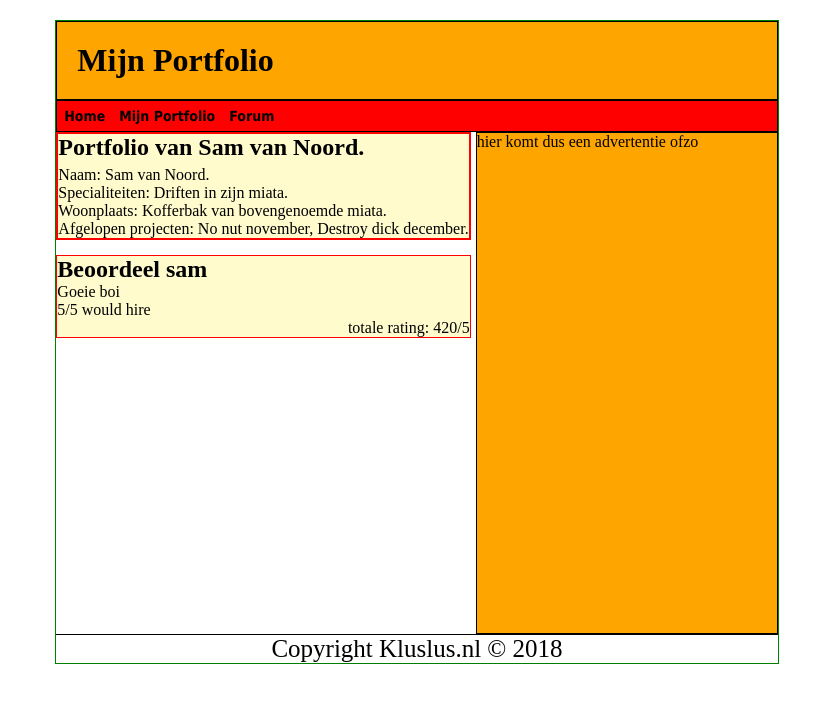
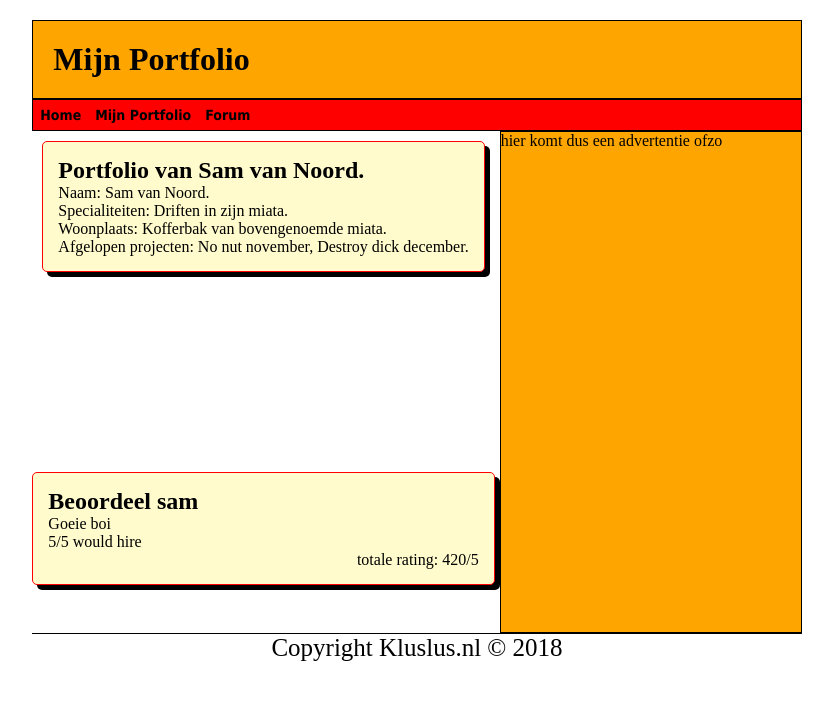
Before and after one commit to slvn99/Kluslus.nl, a PHP site: page /portfolio.html in a window 1280 px wide. Shown: the top 703 px of the page, without its empty margins (223-1056 px from the left). Run offline with PHP 8.4, Linux system fonts and the light colour scheme.

Commit message:
flexboxes gefinisht, rounded corners toegevoegd en box shadows.

```diff
--- a/Website shit/portfolio.css
+++ b/Website shit/portfolio.css
@@ -13,19 +13,19 @@ body{
 	display: flex;
 	justify-content: center;
 	flex-direction: column;
-	flex 1;
+
 	width: 100%;
 }
 article{
-	margin-bottom:15px;
+
 	background:#fffbcc;
 }
 
 #wrapper{
-	border: 1px solid green;
+
 
 	display:flex;
-	flex:1 1 auto;
+	flex:1;
 	margin: 20px auto;
 	text-align:left;
 	flex-direction: column;
@@ -43,6 +43,8 @@ article{
 #navigatiebalk{
 	background:red;
 	border: 1px solid black;
+	display:inline-flex;
+	flex-direction:row;
 	}
 
 #navigatiebalk li{
@@ -54,31 +56,38 @@ article{
 #updatingnews{
 	display:flex;
 	flex-direction:row;
-	flex: 1 1 auto;
-
+	flex: 1;
 }
 
 
 #mainsection{
 
-	flex: 1 1 auto;
+
+
 
 
 }
 
 #portfolio{
 	display:block;
-
+	border: 1px solid red;
+	margin: 10px;
+	border-radius:5px;
+	padding: 15px;
+	box-shadow: 5px 5px;
 }
 
 
 
 #info{
 
-	border: 2px solid red;
+
+
+
+
 }
 #naamportfolio{
-	margin-bottom: 5px;
+
 }
 
 
@@ -93,7 +102,12 @@ article{
 }
 #beoordeling{
 	border: solid red 1px;
-	margin-top:5px;
+	border-radius: 5px;
+	margin-top: 200PX;
+	padding: 15px;
+	box-shadow: 5px 5px;
+
+
 }
 #beoordeeltext{
 
--- a/Website shit/portfolio.html
+++ b/Website shit/portfolio.html
@@ -32,7 +32,7 @@
 
 		</ARTICLE>
 
-		<ARTICLE ID ="beoordeling">
+		<ARTICLE ID="beoordeling">
 			<HEADER ID= "beoordelingheader">
 			<h2 ID ="beoordeeltext">Beoordeel sam</h2>
 			<p ID= "oordeelgebruiker">Goeie boi</p>
@@ -46,7 +46,7 @@
 	<ASIDE ID= "sidebar">
 	<p>hier komt dus een advertentie ofzo</p>
 	</ASIDE>
-    </DIv>
+    </DIV>
 	<FOOTER id="mainfooter">
 		Copyright Kluslus.nl © 2018
 	</FOOTER>
```
